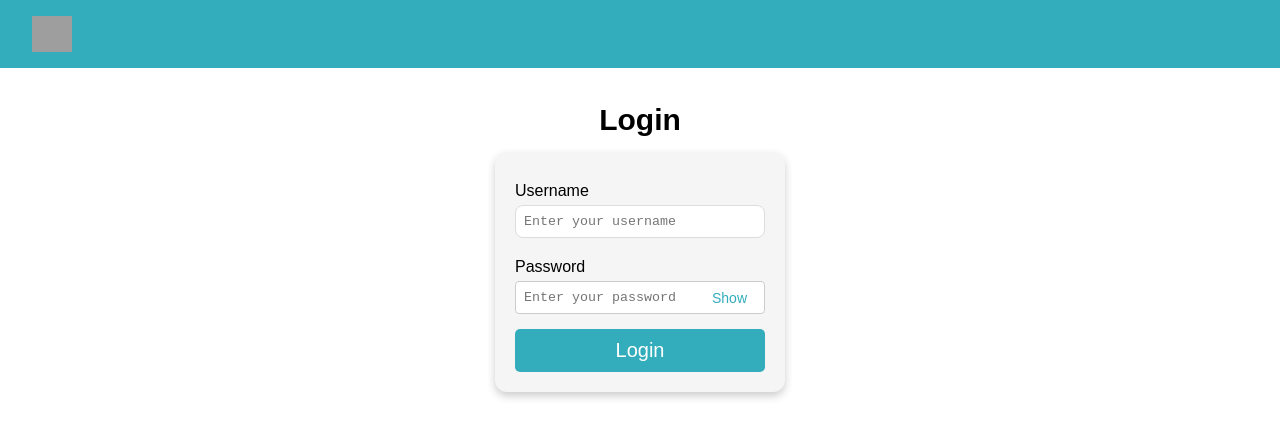
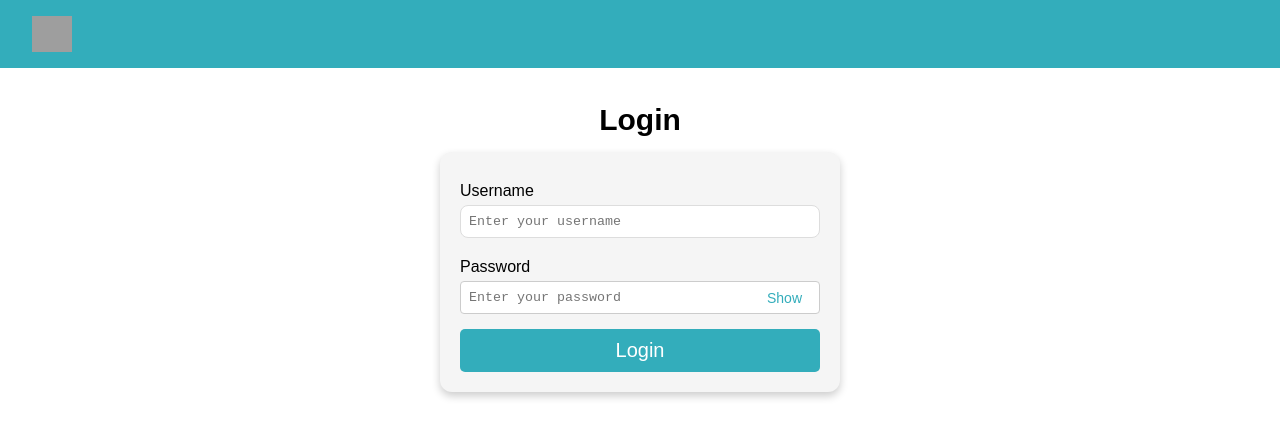
Before and after one commit to suvisitingangels/VisitingAngels-SmartScheduler, a React (Create React App) app in the folder visitingangelsrjs/: page /#/ in a window 1280 px wide. Shown: the top 438 px of the page. Built offline with nearby package versions, Linux system fonts and the light colour scheme; grey boxes are pictures that could not be loaded.

Commit message:
updates login screen

```diff
--- a/visitingangelsrjs/src/pages/FirstLogin/FirstLogin.css
+++ b/visitingangelsrjs/src/pages/FirstLogin/FirstLogin.css
@@ -12,6 +12,12 @@
 	height: 2.25rem;
 	margin-top: 1rem;
 	margin-bottom: 1rem;
+}
+
+#login {
+	font-family: sans-serif;
+	max-width: 90%;
+	min-width: 400px;
 }
 
 #password-input {
--- a/visitingangelsrjs/src/pages/FirstLogin/FirstLogin.js
+++ b/visitingangelsrjs/src/pages/FirstLogin/FirstLogin.js
@@ -73,7 +73,7 @@ const LoginPage = () => {
 			</nav>
 			<div className={"mobile-container"}>
 				<h1 className="page-header">Login</h1>
-				<form  onSubmit={handleLogin}>
+				<form  onSubmit={handleLogin} id={"login"}>
 
 					<label htmlFor="username" >Username
 						<input
```
